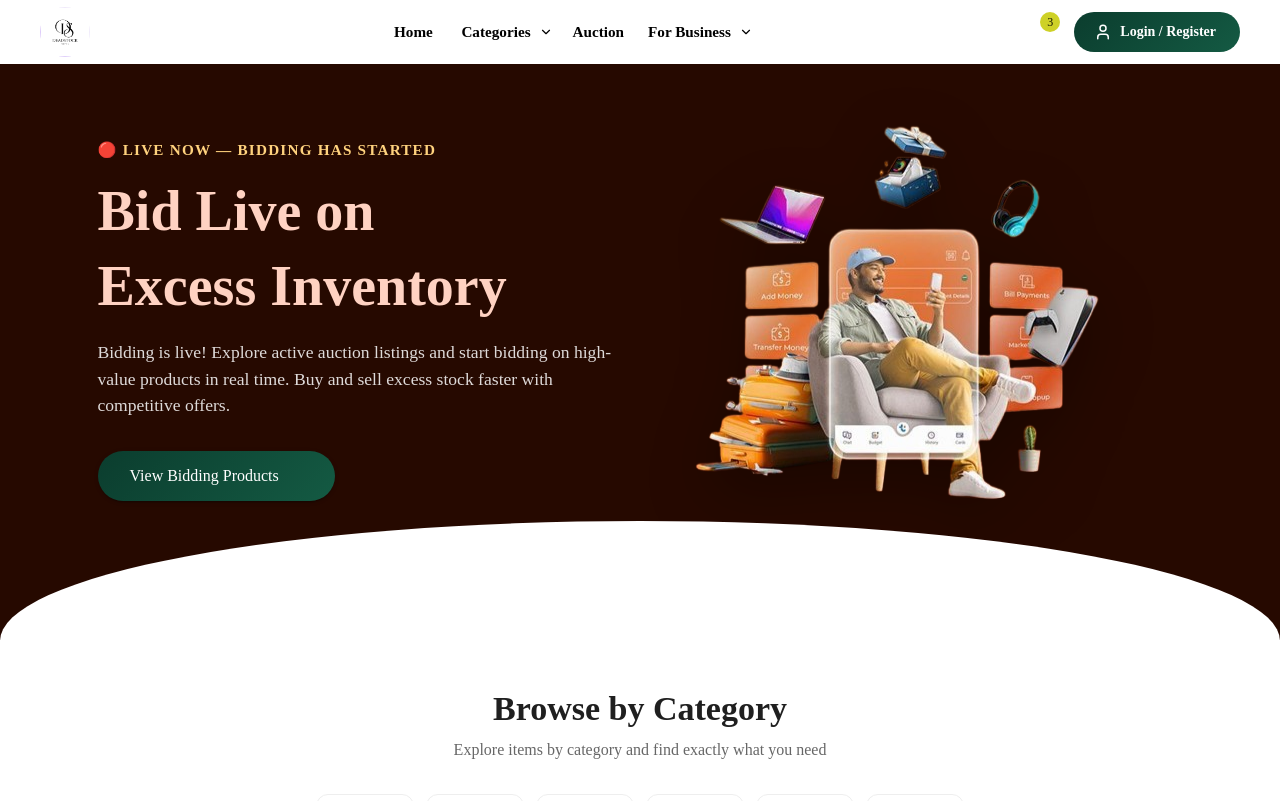
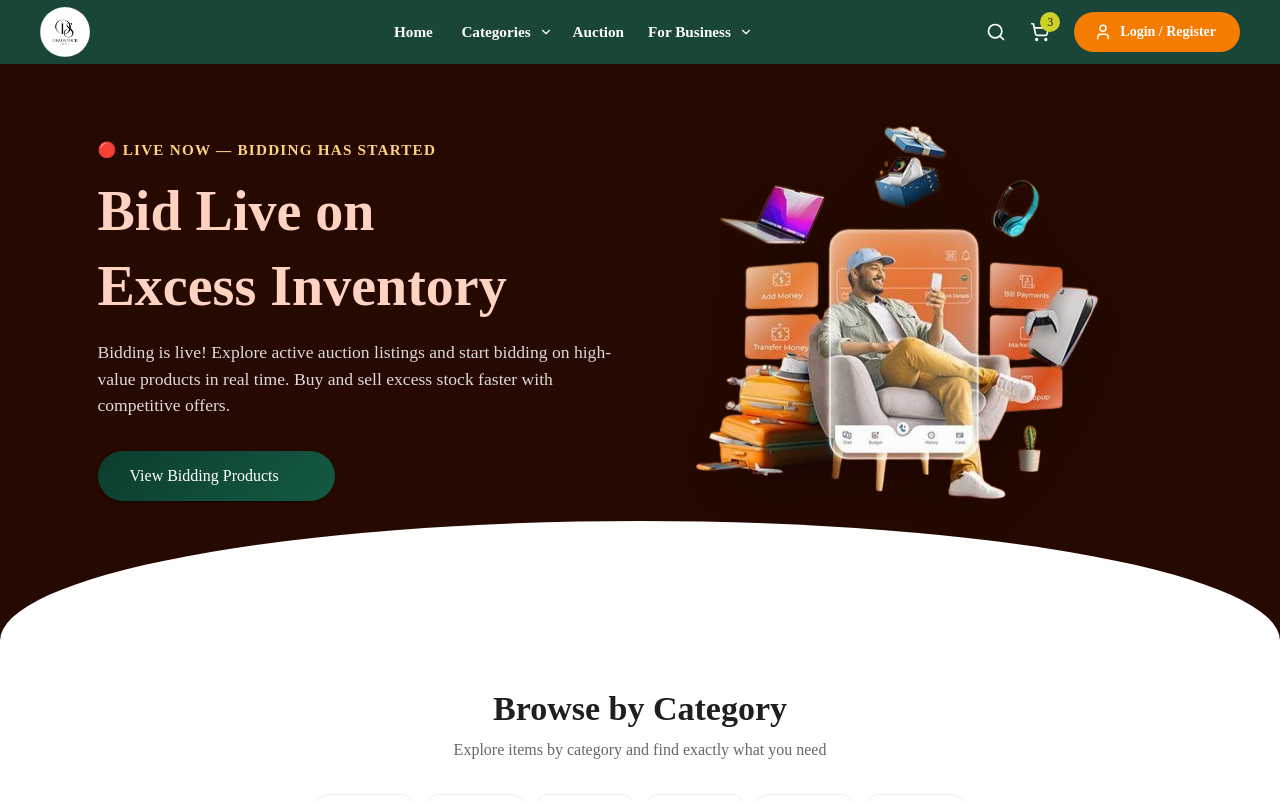
Before and after one commit to Sam-ima/Deadstock, a React (Vite) app in the folder deadStock/: page / in a window 1280 px wide. Shown: the top 801 px of the page. Built offline with nearby package versions, Linux system fonts and the light colour scheme; some icons are missing.

Commit message:
nav bar bg color and font updated

```diff
--- a/deadStock/src/layout/navBar/actionIcons.jsx
+++ b/deadStock/src/layout/navBar/actionIcons.jsx
@@ -24,7 +24,7 @@ const ActionIcons = ({ isMobile, onMenuClick }) => {
             borderRadius: "24px",
             textTransform: "none",
             fontWeight: 600,
-            background: "linear-gradient(135deg, #0b3d2e, #145a43)",
+            backgroundColor: "#F57C00",
             color: "#fff",
           }}
         >
--- a/deadStock/src/layout/navBar/nav_bar.jsx
+++ b/deadStock/src/layout/navBar/nav_bar.jsx
@@ -27,8 +27,8 @@ const Navbar = () => {
       <AppBar
         elevation={scrolled ? 2 : 0}
         sx={{
-          backgroundColor:"#ffffff",
-          color: scrolled ? "#1a1a1a" : "#ffffff",
+          backgroundColor:"#194638ff",
+          color: "#ffffff",
           transition: "all 0.3s ease",
         }}
       >
--- a/deadStock/src/layout/navBar/navbarItems.jsx
+++ b/deadStock/src/layout/navBar/navbarItems.jsx
@@ -35,7 +35,7 @@ const NavItems = ({ scrolled }) => {
               textTransform: "none",
               fontSize: "0.95rem",
               fontWeight: 600,
-              color: "#000",
+              color: "#ffffff",
               px: 1,
               py: 1.5,
               minHeight: 48,
```
